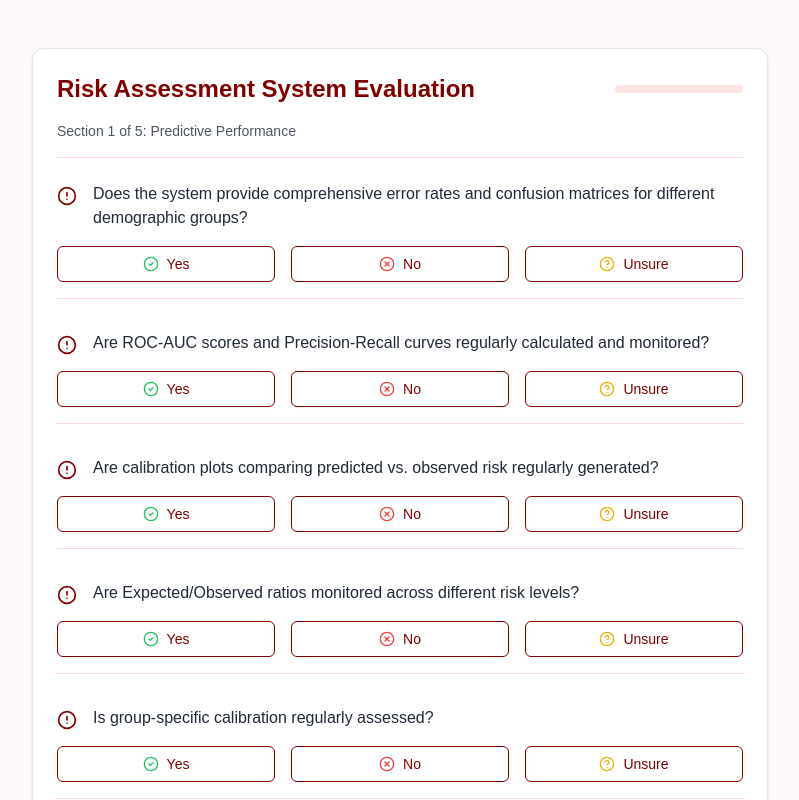
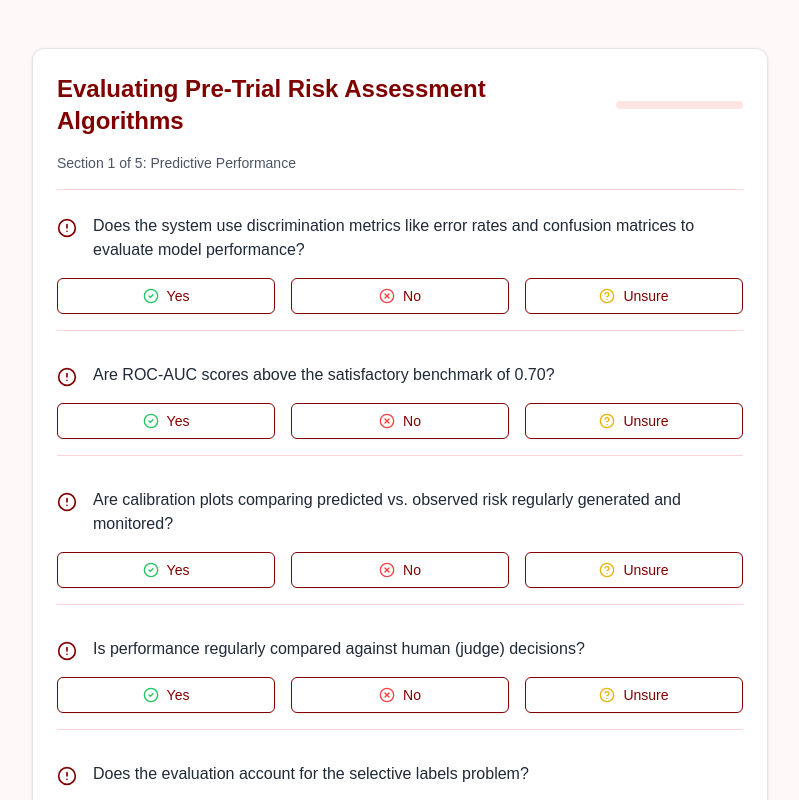
Before and after one commit to simonkatz88/data-ethics-webapp, a Next.js app: page / in a window 1280 px wide. Both pictures are taken after a click on the button "Begin Evaluation". Shown: the top 800 px of the page, without its empty margins (240-1039 px from the left). Built offline with nearby package versions, Linux system fonts and the light colour scheme.

Commit message:
fixed website links

```diff
--- a/app/components/RiskAssessmentEval.tsx
+++ b/app/components/RiskAssessmentEval.tsx
@@ -92,7 +92,7 @@ const WelcomeSection = ({ onStart }: { onStart: () => void }) => (
                   description: "Enabling stakeholders to understand and contest decisions"
                 },
                 {
-                  title: "Legal & Political",
+                  title: "Governance",
                   description: "Operating within constitutional bounds and maintaining accountability"
                 }
               ].map((dimension) => (
@@ -120,85 +120,63 @@ const WelcomeSection = ({ onStart }: { onStart: () => void }) => (
       </Card>
     </div>
   );
-const sections = [
+  const sections = [
     {
       title: "Predictive Performance",
       questions: [
         {
           id: "pp1",
-          text: "Does the system provide comprehensive error rates and confusion matrices for different demographic groups?",
+          text: "Does the system use discrimination metrics like error rates and confusion matrices to evaluate model performance?",
           category: "discrimination",
-          description: "Error rates and confusion matrices should be calculated across demographic groups to identify potential biases.",
-          importance: "These metrics are fundamental for understanding where the system may be making mistakes and if those mistakes disproportionately affect certain groups.",
+          description: "Error rates and confusion matrices are fundamental metrics for understanding model performance.",
+          importance: "These metrics help identify where and how the model makes mistakes in its predictions.",
           resource: {
-            text: "Understanding Error Rate Metrics in Risk Assessment",
-            link: "https://example.com/error-rates"
+            text: "Evaluating the predictive validity of the COMPAS risk and needs assessment system",
+            link: "https://doi.org/10.1177/0093854808326545"
           }
         },
         {
           id: "pp2",
-          text: "Are ROC-AUC scores and Precision-Recall curves regularly calculated and monitored?",
+          text: "Are ROC-AUC scores above the satisfactory benchmark of 0.70?",
           category: "discrimination",
-          description: "These curves provide a comprehensive view of model performance across different decision thresholds.",
-          importance: "ROC-AUC and PR curves help understand the trade-offs between different types of errors the system might make.",
+          description: "AUCs of .70 or above typically indicate satisfactory predictive accuracy.",
+          importance: "This benchmark helps ensure the model meets minimum performance standards.",
           resource: {
-            text: "Guide to Performance Curve Analysis",
-            link: "https://example.com/roc-pr-curves"
+            text: "Evaluating the predictive validity of the COMPAS risk and needs assessment system",
+            link: "https://doi.org/10.1177/0093854808326545"
           }
         },
         {
           id: "pp3",
-          text: "Are calibration plots comparing predicted vs. observed risk regularly generated?",
+          text: "Are calibration plots comparing predicted vs. observed risk regularly generated and monitored?",
           category: "calibration",
-          description: "Calibration plots help ensure predicted probabilities match actual observed frequencies.",
-          importance: "Good calibration is crucial for ensuring risk scores accurately reflect real-world probabilities.",
+          description: "Calibration plots help ensure risk scores accurately reflect actual outcomes.",
+          importance: "Good calibration is crucial for ensuring predicted probabilities match observed frequencies.",
           resource: {
-            text: "Best Practices in Risk Score Calibration",
-            link: "https://example.com/calibration"
+            text: "Updating the NYC Criminal Justice Agency Release Assessment",
+            link: "https://www.nycja.org/publications/updating-the-new-york-city-criminal-justice-agency-release-assessment"
           }
         },
         {
           id: "pp4",
-          text: "Are Expected/Observed ratios monitored across different risk levels?",
-          category: "calibration",
-          description: "E/O ratios should be tracked to ensure consistency across risk levels.",
-          importance: "These ratios help identify if the system is over- or under-predicting risk for different risk categories.",
+          text: "Is performance regularly compared against human (judge) decisions?",
+          category: "comparative",
+          description: "System predictions should be benchmarked against judicial decisions.",
+          importance: "Comparing against human decisions helps validate the system's utility.",
           resource: {
-            text: "Understanding E/O Ratios in Risk Assessment",
-            link: "https://example.com/eo-ratios"
+            text: "Human decisions and machine predictions",
+            link: "https://doi.org/10.1093/qje/qjx032"
           }
         },
         {
           id: "pp5",
-          text: "Is group-specific calibration regularly assessed?",
-          category: "calibration",
-          description: "Calibration should be evaluated separately for different demographic groups.",
-          importance: "Group-specific calibration helps ensure the system is equally well-calibrated across all populations.",
-          resource: {
-            text: "Group Calibration Assessment Guide",
-            link: "https://example.com/group-calibration"
-          }
-        },
-        {
-          id: "pp6",
-          text: "Is performance regularly compared against judges' decisions?",
-          category: "comparative",
-          description: "System predictions should be benchmarked against human judicial decisions.",
-          importance: "Comparing against human decisions helps validate the system's utility and identify areas for improvement.",
-          resource: {
-            text: "Human-AI Decision Comparison Framework",
-            link: "https://example.com/human-comparison"
-          }
-        },
-        {
-          id: "pp7",
           text: "Does the evaluation account for the selective labels problem?",
           category: "comparative",
-          description: "Analysis should consider that outcome data is only available for released defendants.",
-          importance: "The selective labels problem can create significant biases in performance metrics if not properly addressed.",
+          description: "Analysis must consider that outcome data is only available for released defendants.",
+          importance: "The selective labels problem can create significant biases if not properly addressed.",
           resource: {
-            text: "Addressing Selective Labels in Risk Assessment",
-            link: "https://example.com/selective-labels"
+            text: "Fragile algorithms and fallible decision-makers",
+            link: "https://doi.org/10.1257/jep.35.4.71"
           }
         }
       ]
@@ -208,68 +186,57 @@ const sections = [
       questions: [
         {
           id: "f1",
-          text: "Are technical measures implemented to ensure similar defendants receive similar risk scores?",
+          text: "Is the Lipschitz condition monitored to ensure score stability?",
           category: "individual",
-          description: "Individual fairness measures should be in place based on relevant factors.",
-          importance: "Individual fairness ensures consistency in risk assessment for similar cases, preventing arbitrary differences.",
+          description: "Ensures similar defendants receive similar risk scores.",
+          importance: "Score stability is crucial for individual fairness.",
           resource: {
-            text: "Implementing Individual Fairness Measures",
-            link: "https://example.com/individual-fairness"
+            text: "Fairness through awareness",
+            link: "https://dl.acm.org/doi/10.1145/2090236.2090255"
           }
         },
         {
           id: "f2",
-          text: "Is the Lipschitz condition monitored for score stability?",
+          text: "Are appropriate distance metrics used to measure defendant similarity?",
           category: "individual",
-          description: "The Lipschitz condition ensures small changes in inputs don't lead to large changes in scores.",
-          importance: "Score stability is crucial for ensuring the system's reliability and fairness.",
+          description: "Distance metrics should capture meaningful similarities between cases.",
+          importance: "Well-defined similarity metrics are fundamental for consistent treatment.",
           resource: {
-            text: "Understanding Score Stability Metrics",
-            link: "https://example.com/score-stability"
+            text: "Fairness and interpretability in ML",
+            link: "https://arxiv.org/abs/2012.15816"
           }
         },
         {
           id: "f3",
-          text: "Are appropriate distance metrics used to measure defendant similarity?",
-          category: "individual",
-          description: "Distance metrics should capture meaningful similarities between cases.",
-          importance: "Well-defined similarity metrics are fundamental for ensuring consistent treatment of similar cases.",
+          text: "Is predictive parity monitored across protected groups?",
+          category: "group",
+          description: "Ensures similar prediction accuracy across different groups.",
+          importance: "Predictive parity helps identify systematic biases.",
           resource: {
-            text: "Case Similarity Metrics Guide",
-            link: "https://example.com/similarity-metrics"
+            text: "COMPAS risk scales: Demonstrating accuracy equity and predictive parity",
+            link: "https://www.documentcloud.org/documents/2998391-ProPublica-Commentary-Final-070616.html"
           }
         },
         {
           id: "f4",
-          text: "Are predictive parity metrics monitored across protected groups?",
+          text: "Are equalized odds metrics regularly evaluated?",
           category: "group",
-          description: "Predictive parity ensures similar prediction accuracy across different groups.",
-          importance: "Group-level fairness metrics help identify and address systematic biases.",
+          description: "Ensures similar error rates across groups.",
+          importance: "Helps ensure no group is systematically disadvantaged.",
           resource: {
-            text: "Guide to Predictive Parity",
-            link: "https://example.com/predictive-parity"
+            text: "Equality of opportunity in supervised learning",
+            link: "https://proceedings.neurips.cc/paper/2016/hash/9d2682367c3935defcb1f9e247a97c0d-Abstract.html"
           }
         },
         {
           id: "f5",
-          text: "Are equalized odds metrics regularly evaluated?",
-          category: "group",
-          description: "Equalized odds ensure similar error rates across groups.",
-          importance: "This metric helps ensure the system isn't systematically advantaging or disadvantaging any group.",
-          resource: {
-            text: "Understanding Equalized Odds",
-            link: "https://example.com/equalized-odds"
-          }
-        },
-        {
-          id: "f6",
-          text: "Is there regular monitoring for disparate impact?",
+          text: "Is there monitoring for disparate impact?",
           category: "group",
           description: "Systems should be monitored for unintended discriminatory effects.",
-          importance: "Identifying and addressing disparate impact is crucial for legal compliance and ethical operation.",
+          importance: "Legal requirement under various civil rights frameworks.",
           resource: {
-            text: "Disparate Impact Analysis Guide",
-            link: "https://example.com/disparate-impact"
+            text: "Big data's disparate impact",
+            link: "https://doi.org/10.15779/Z38BG31"
           }
         }
       ]
@@ -279,42 +246,32 @@ const sections = [
       questions: [
         {
           id: "p1",
-          text: "Does the system implement the principle of least privilege for data access?",
-          description: "Access to data should be limited to what's necessary for each role.",
-          importance: "Least privilege helps prevent unauthorized access and protect sensitive information.",
+          text: "Does the model only ingest variables empirically shown to predict pretrial outcomes?",
+          description: "The system should only use necessary and validated predictive factors.",
+          importance: "Adheres to the principle of least privilege in data collection.",
           resource: {
-            text: "Implementing Least Privilege Access",
-            link: "https://example.com/least-privilege"
+            text: "NIST privacy framework",
+            link: "https://www.nist.gov/privacy-framework"
           }
         },
         {
           id: "p2",
-          text: "Are there controls limiting staff access to only necessary data?",
-          description: "Staff should only have access to data required for their specific duties.",
-          importance: "Role-based access controls are essential for maintaining data privacy and security.",
+          text: "Do court staff only see risk scores and factors directly relevant to pretrial decisions?",
+          description: "Staff should only have access to necessary data for their role.",
+          importance: "Implements the principle of least privilege in data access.",
           resource: {
-            text: "Role-Based Access Control Guide",
-            link: "https://example.com/rbac"
+            text: "NIST privacy framework",
+            link: "https://www.nist.gov/privacy-framework"
           }
         },
         {
           id: "p3",
           text: "Is research conducted using anonymized or aggregated data whenever possible?",
-          description: "Research and analysis should prioritize using de-identified data.",
-          importance: "Using anonymized data helps protect individual privacy while enabling necessary research.",
+          description: "Research should prioritize using de-identified data.",
+          importance: "Protects individual privacy while enabling necessary research.",
           resource: {
-            text: "Data Anonymization Best Practices",
-            link: "https://example.com/anonymization"
-          }
-        },
-        {
-          id: "p4",
-          text: "Does the model only ingest variables empirically shown to predict pretrial outcomes?",
-          description: "The system should only use necessary and validated predictive factors.",
-          importance: "Limiting data use to necessary predictors helps protect privacy and prevent spurious correlations.",
-          resource: {
-            text: "Variable Selection in Risk Assessment",
-            link: "https://example.com/variable-selection"
+            text: "NIST privacy framework",
+            link: "https://www.nist.gov/privacy-framework"
           }
         }
       ]
@@ -325,93 +282,82 @@ const sections = [
         {
           id: "i1",
           text: "Is there public documentation of the model structure and decision-making process?",
-          description: "Model structure and decision processes should be publicly documented.",
-          importance: "Transparency in model structure is crucial for public trust and system verification.",
+          description: "Model structure should be publicly documented.",
+          importance: "Transparency enables verification and builds trust.",
           resource: {
-            text: "Model Documentation Guidelines",
-            link: "https://example.com/model-documentation"
+            text: "The age of secrecy and unfairness in recidivism prediction",
+            link: "https://doi.org/10.1162/99608f92.6ed64b30"
           }
         },
         {
           id: "i2",
           text: "Are there clear procedures for contesting and appealing decisions?",
-          description: "Stakeholders should have clear paths to contest system decisions.",
-          importance: "Appeal procedures are essential for ensuring accountability and addressing errors.",
+          description: "Stakeholders should have clear paths to contest decisions.",
+          importance: "Essential for due process and accountability.",
           resource: {
-            text: "Implementing Appeal Procedures",
-            link: "https://example.com/appeal-procedures"
+            text: "The age of secrecy and unfairness in recidivism prediction",
+            link: "https://doi.org/10.1162/99608f92.6ed64b30"
           }
         },
         {
           id: "i3",
           text: "Is there comprehensive training for system users?",
-          description: "Users should receive thorough training on system operation and limitations.",
-          importance: "User training ensures proper system use and understanding of its capabilities and limitations.",
+          description: "Users should receive thorough training on system operation.",
+          importance: "Ensures proper understanding and use of the system.",
           resource: {
-            text: "Risk Assessment System Training Guide",
-            link: "https://example.com/system-training"
+            text: "Disparate interactions: An algorithm-in-the-loop analysis",
+            link: "https://doi.org/10.1145/3287560.3287563"
           }
         },
         {
           id: "i4",
           text: "Are model updates and changes properly documented?",
-          description: "All system changes should be thoroughly documented and communicated.",
-          importance: "Change documentation ensures transparency and enables proper system oversight.",
+          description: "All system changes should be documented and communicated.",
+          importance: "Maintains transparency and enables oversight.",
           resource: {
-            text: "Model Change Management Best Practices",
-            link: "https://example.com/change-management"
+            text: "The age of secrecy and unfairness in recidivism prediction",
+            link: "https://doi.org/10.1162/99608f92.6ed64b30"
           }
         }
       ]
     },
     {
-      title: "Legal & Political",
+      title: "Governance",
       questions: [
         {
-          id: "l1",
-          text: "Does the system comply with all relevant constitutional and statutory requirements?",
-          description: "System must meet due process and equal protection requirements.",
-          importance: "Constitutional compliance is fundamental for system legitimacy and legal operation.",
+          id: "g1",
+          text: "Does the system comply with due process protections?",
+          description: "System must meet constitutional requirements.",
+          importance: "Constitutional compliance is fundamental for legitimacy.",
           resource: {
-            text: "Legal Requirements in Risk Assessment",
-            link: "https://example.com/legal-requirements"
+            text: "A right to a human decision",
+            link: "https://www.virginialawreview.org/wp-content/uploads/2020/05/106VaLRev611.pdf"
           }
         },
         {
-          id: "l2",
+          id: "g2",
           text: "Are there established public oversight mechanisms?",
-          description: "Public oversight should be institutionalized and effective.",
-          importance: "Public oversight ensures accountability and maintains democratic control.",
+          description: "Public oversight should be institutionalized.",
+          importance: "Ensures democratic accountability.",
           resource: {
-            text: "Implementing Public Oversight",
-            link: "https://example.com/public-oversight"
+            text: "A right to a human decision",
+            link: "https://www.virginialawreview.org/wp-content/uploads/2020/05/106VaLRev611.pdf"
           }
         },
         {
-          id: "l3",
-          text: "Is there a clear process for regular system evaluation and updates?",
-          description: "Regular evaluation and update procedures should be established.",
-          importance: "Regular evaluation ensures the system remains current and effective.",
+          id: "g3",
+          text: "Is there a clear process for balancing automation and discretion?",
+          description: "System should complement, not replace, judicial discretion.",
+          importance: "Maintains appropriate balance of human and algorithmic decision-making.",
           resource: {
-            text: "System Evaluation Framework",
-            link: "https://example.com/evaluation-framework"
-          }
-        },
-        {
-          id: "l4",
-          text: "Are roles and responsibilities clearly defined within the justice system?",
-          description: "System integration with existing processes should be clearly defined.",
-          importance: "Clear role definition ensures proper system integration and use.",
-          resource: {
-            text: "Role Definition Guidelines",
-            link: "https://example.com/role-definition"
+            text: "A right to a human decision",
+            link: "https://www.virginialawreview.org/wp-content/uploads/2020/05/106VaLRev611.pdf"
           }
         }
       ]
     }
   ];
 
-// Add importance and resource for all sections...
 
 const RiskAssessmentEval = () => {
     const [showWelcome, setShowWelcome] = useState(true);
@@ -493,7 +439,7 @@ const RiskAssessmentEval = () => {
         >
           <CardHeader className="space-y-4">
             <div className="flex justify-between items-center">
-              <h2 className="text-2xl font-bold" style={{ color: '#800000' }}>Risk Assessment System Evaluation</h2>
+              <h2 className="text-2xl font-bold" style={{ color: '#800000' }}>Evaluating Pre-Trial Risk Assessment Algorithms</h2>
               <Progress value={calculateProgress()} className="w-32" style={{
                 backgroundColor: '#FFE4E4',
                 ['--tw-gradient-from' as string]: '#FFF1F1',
--- a/app/layout.tsx
+++ b/app/layout.tsx
@@ -14,8 +14,8 @@ const geistMono = localFont({
 });
 
 export const metadata: Metadata = {
-  title: "Create Next App",
-  description: "Generated by create next app",
+  title: "Evaluating Pre-Trial Risk Assessment Algorithms",
+  description: "Evaluating Pre-Trial Risk Assessment Algorithms",
 };
 
 export default function RootLayout({
```
